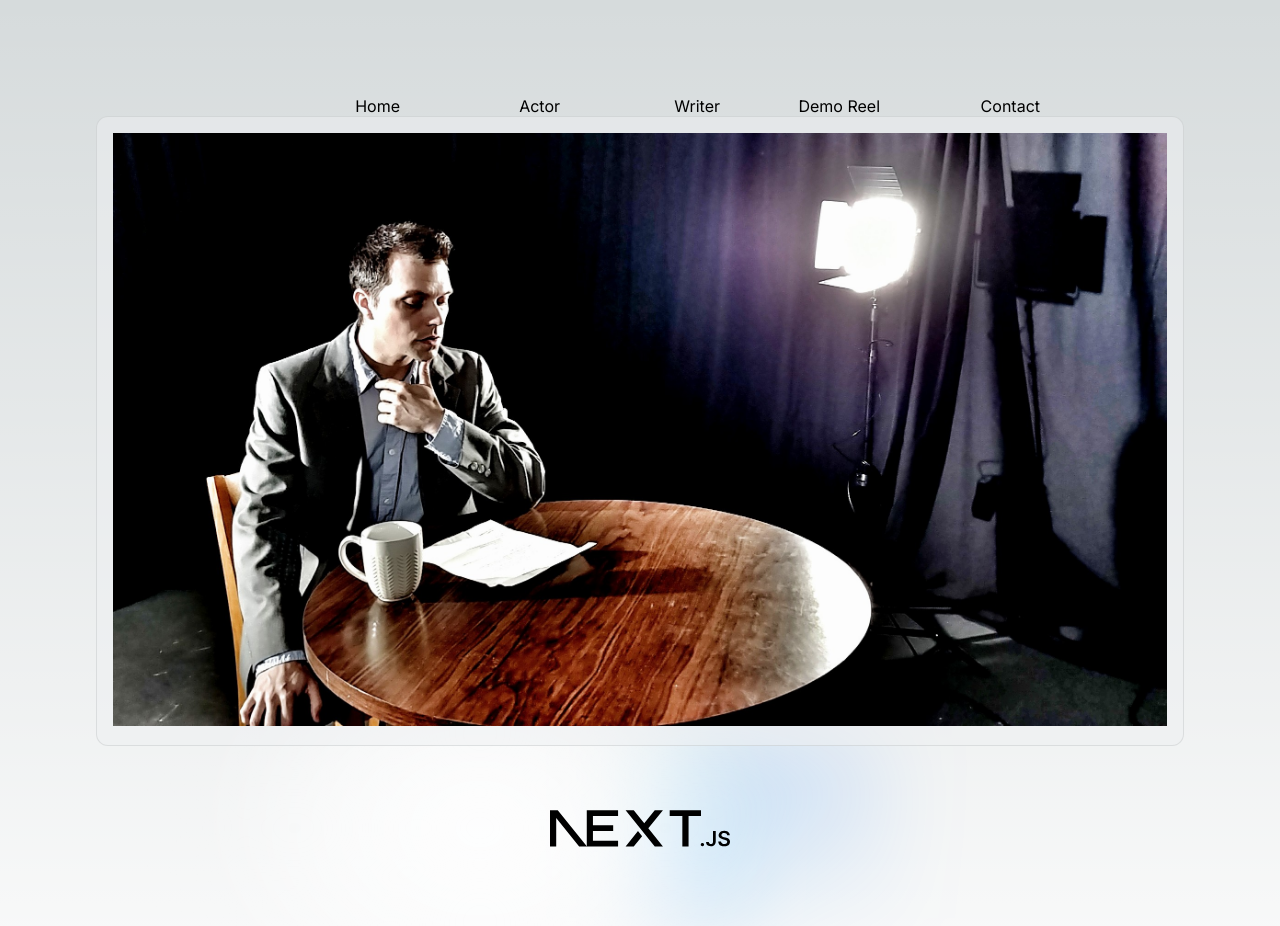
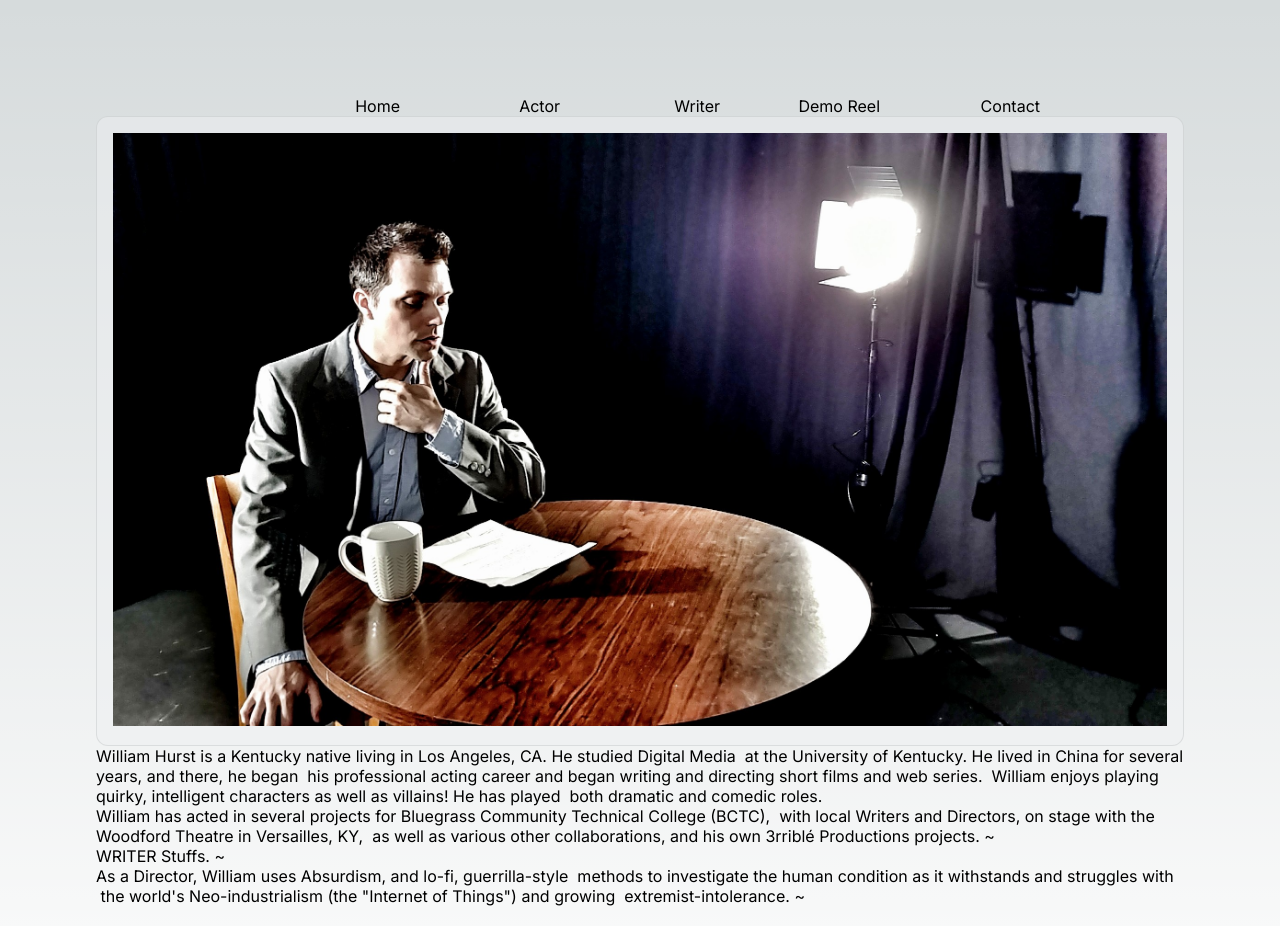
Before and after one commit to billbunkum/williamhurstacting, a Next.js app: page / in a window 1280 px wide. Shown: the top 926 px of the page. Built offline with nearby package versions, Linux system fonts and the light colour scheme.

Commit message:
create components for BIO

```diff
--- /dev/null
+++ b/pages/_actor.js
@@ -0,0 +1,16 @@
+export default function Actor() {
+	return (
+		<>
+		William Hurst is a Kentucky native living in Los Angeles, CA. He studied Digital Media
+&nbsp;at the University of Kentucky. He lived in China for several years, and there, he began
+&nbsp;his professional acting career and began writing and directing short films and web series.
+&nbsp;William enjoys playing quirky, intelligent characters as well as villains! He has played
+&nbsp;both dramatic and comedic roles.
+<br />
+William has acted in several projects for Bluegrass Community Technical College (BCTC),
+&nbsp;with local Writers and Directors, on stage with the Woodford Theatre in Versailles, KY,
+&nbsp;as well as various other collaborations, and his own 3rriblé Productions projects.
+~
+		</>
+	);
+}
--- /dev/null
+++ b/pages/_bio.js
@@ -0,0 +1,13 @@
+import Actor from './_actor';
+import Writer from './_writer';
+import Director from './_director';
+
+export default function Bio() {
+  return (
+	<>
+		<Actor />
+		<Writer />
+		<Director />
+	</>
+  );
+}
--- /dev/null
+++ b/pages/_director.js
@@ -0,0 +1,12 @@
+export default function Director() {
+	return (
+	<>
+		<p>As a Director, William uses Absurdism, and lo-fi, guerrilla-style
+&nbsp;methods to investigate the human condition as it withstands and struggles with
+&nbsp;the world's Neo-industrialism (the "Internet of Things") and growing
+&nbsp;extremist-intolerance.
+~
+		</p>
+	</>
+	);
+}
--- /dev/null
+++ b/pages/_writer.js
@@ -0,0 +1,10 @@
+export default function Writer() {
+	return (
+	<>
+		<p>
+			WRITER Stuffs.
+			~
+		</p>
+	</>
+	);
+}
--- a/pages/index.js
+++ b/pages/index.js
@@ -1,5 +1,6 @@
 import Head from 'next/head'
 import Image from 'next/image'
+import Bio from './_bio'
 import { Inter } from 'next/font/google'
 import styles from '@/styles/Home.module.css'
 
@@ -39,15 +40,9 @@ export default function Home() {
 
 {/* CENTER IMAGE */}
 
-        <div className={styles.center}>
-          <Image
-            className={styles.logo}
-            src="/next.svg"
-            alt="Next.js Logo"
-            width={180}
-            height={37}
-            priority
-          />
+{/*        <div className={styles.center}>*/}
+        <div className={styles.content_grid}>
+				  <Bio />
         </div>
 
 {/* STYLES GRID - LATERAL */}
--- a/styles/Home.module.css
+++ b/styles/Home.module.css
@@ -52,6 +52,14 @@
   grid-template-columns: repeat(5, minmax(20%, auto));
   max-width: var(--small-width);
   width: 100%;
+}
+
+.content_grid {
+  text-align: left;
+	display: grid;
+	grid-template-columns: repeat(1, minmax(100%, auto));
+	max-width: var(--max-width);
+	width: 100%;
 }
 
 .card {
@@ -114,6 +122,15 @@
 
 .logo {
   position: relative;
+}
+
+.left {
+  display: flex;
+/*  flex: 1 !important;*/
+	justify-content: left;
+  align-items: left;
+  position: relative;
+  padding: 4rem 0;
 }
 
 .header_image {
@@ -216,6 +233,10 @@
   }
 }
 
+	.left {
+  	padding: 8rem 0 6rem;
+	}
+
 /* Tablet and Smaller Desktop */
 @media (min-width: 701px) and (max-width: 1120px) {
   .grid {
```
Also changed, not shown: 2 other files (tests, documents, lock files or other folders).
